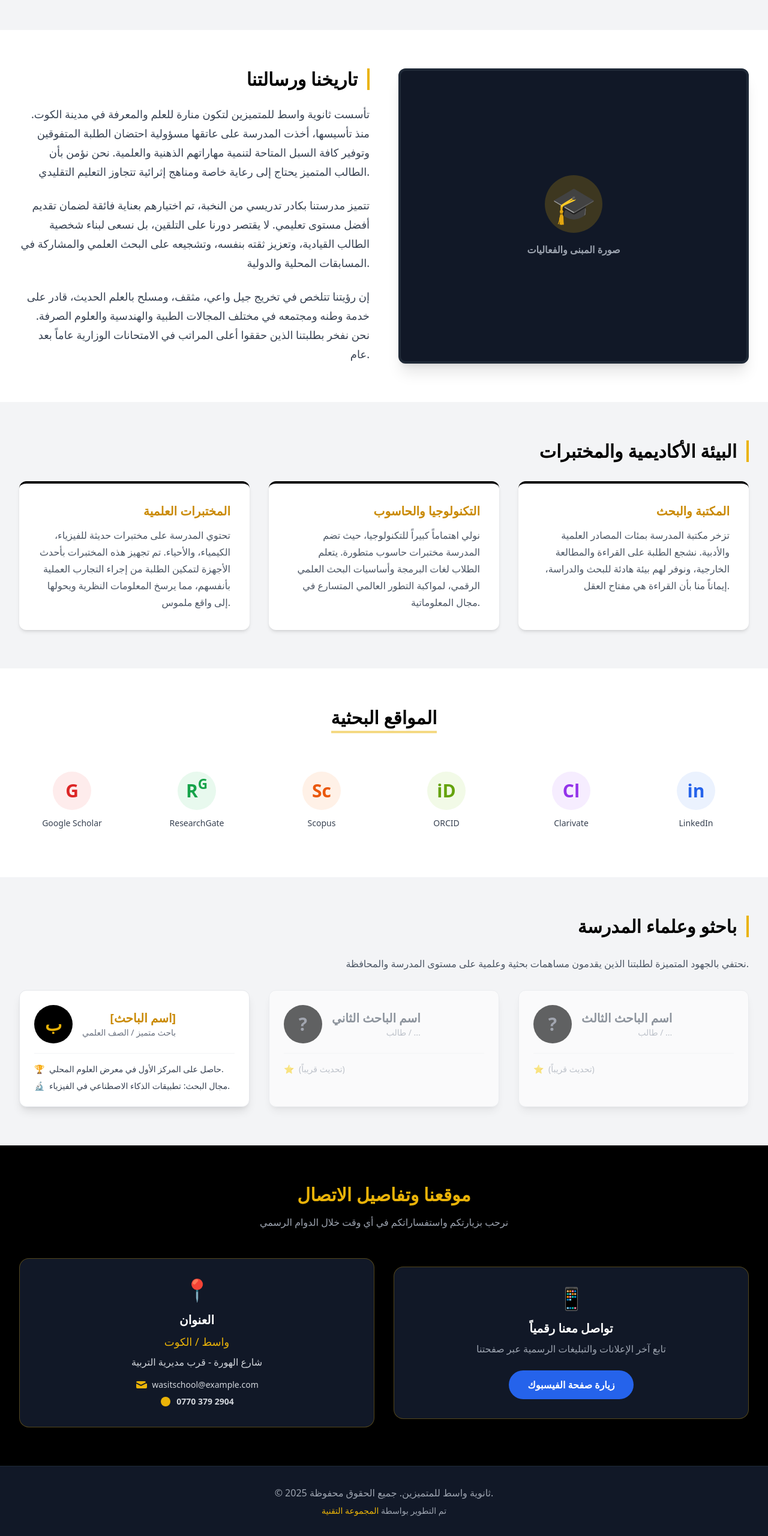
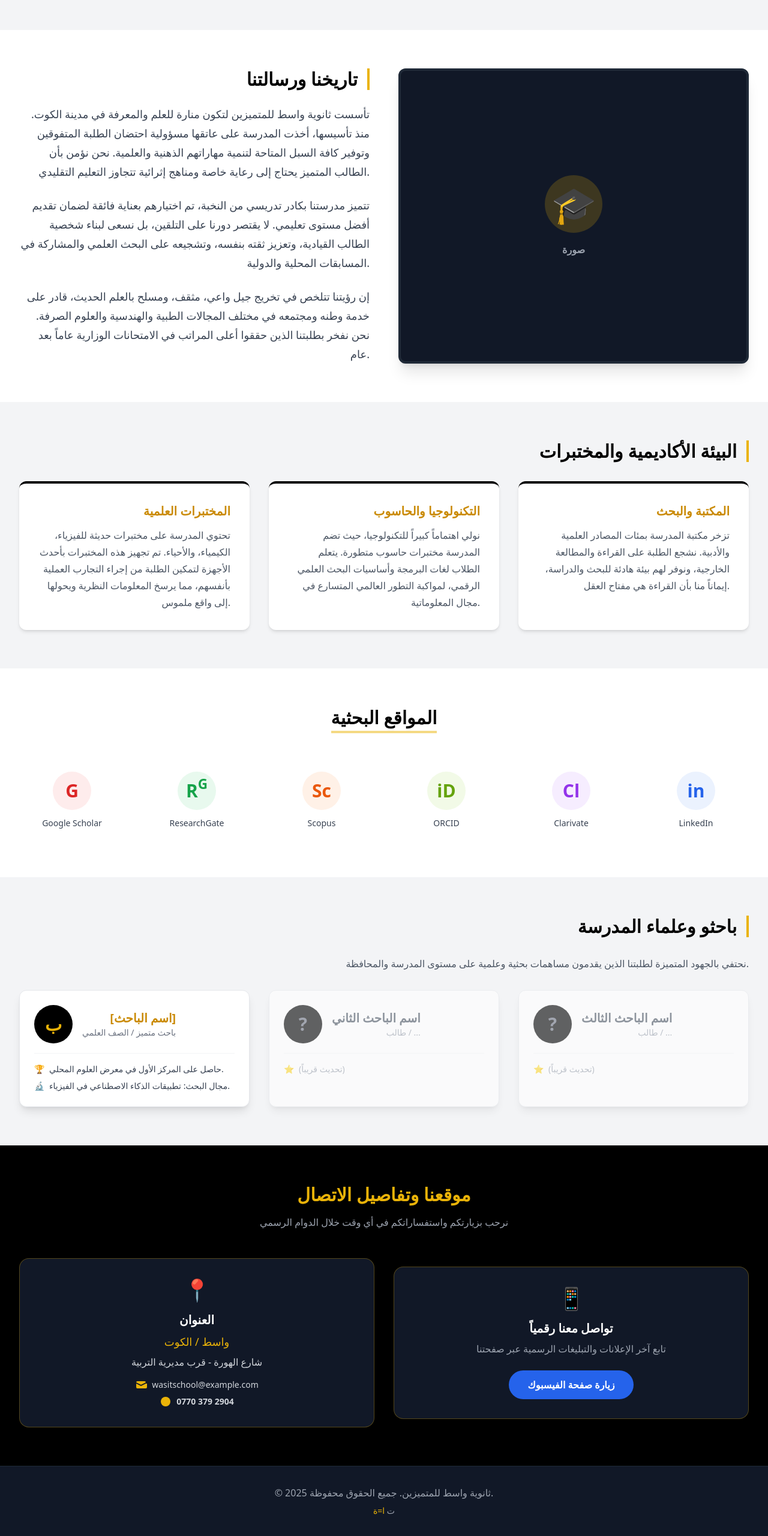
Before and after one commit to gobankforeverxd916-hub/Official-School-Page21, a plain HTML site: page index.html in a window 1280 px wide. Shown: the part 776-3336 px from the top of the page at 60% size. Drawn offline with nearby package versions, Linux system fonts and the light colour scheme.

Commit message:
Admin system code fixed and uploaded.

```diff
--- a/index.html
+++ b/index.html
@@ -431,7 +431,7 @@
                             <div class="w-24 h-24 mx-auto rounded-full bg-yellow-500/20 flex items-center justify-center mb-4">
                                 <span class="text-6xl text-yellow-500">🎓</span>
                             </div>
-                            <p class="text-gray-400 font-bold">صورة المبنى والفعاليات</p>
+                            <p class="text-gray-400 font-bold">صورة </p>
                         </div>
                     </div>
 
@@ -658,7 +658,7 @@
     <footer class="bg-gray-900 text-gray-400 py-8 border-t border-gray-800">
         <div class="max-w-7xl mx-auto px-4 text-center">
             <p class="mb-2">&copy; 2025 ثانوية واسط للمتميزين. جميع الحقوق محفوظة.</p>
-            <p class="text-sm">تم التطوير بواسطة <span class="text-yellow-500">المجموعة التقنية</span></p>
+            <p class="text-sm">ت <span class="text-yellow-500">ا=ة</span></p>
         </div>
     </footer>
 
```
